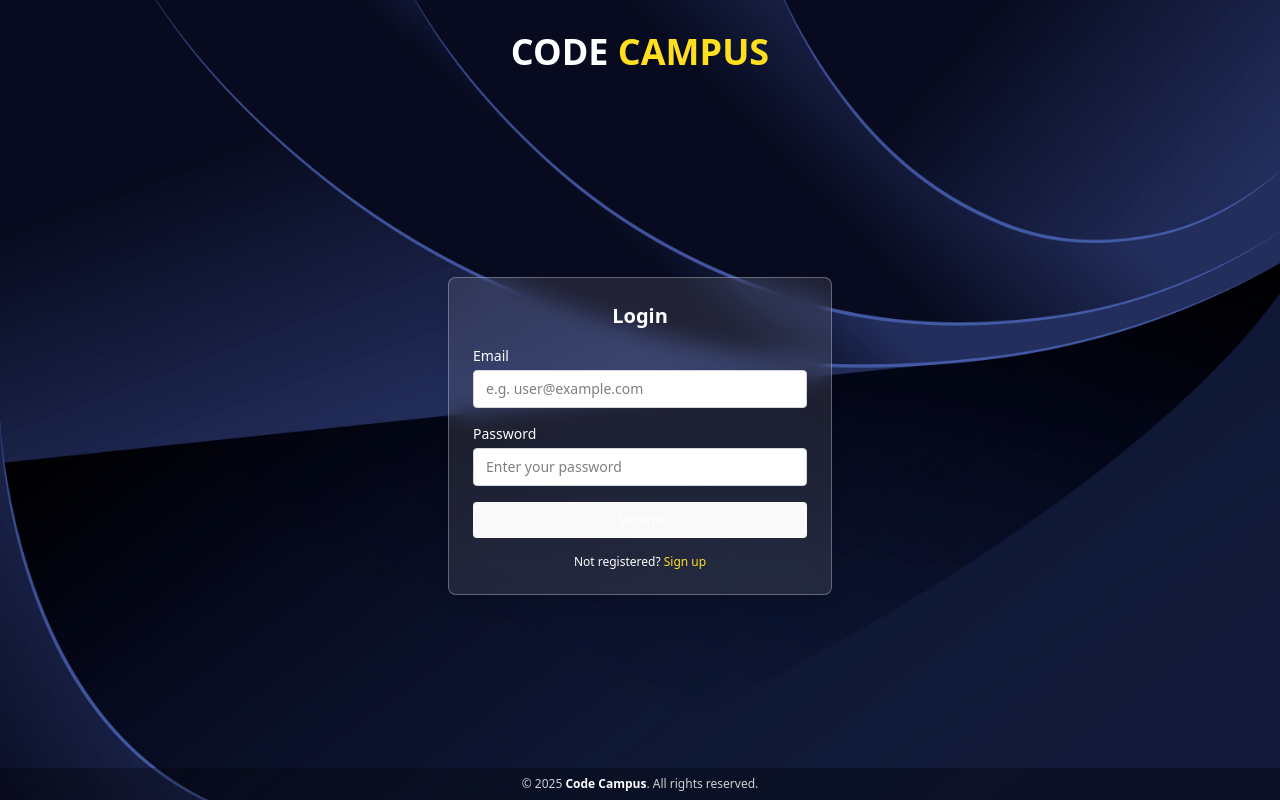
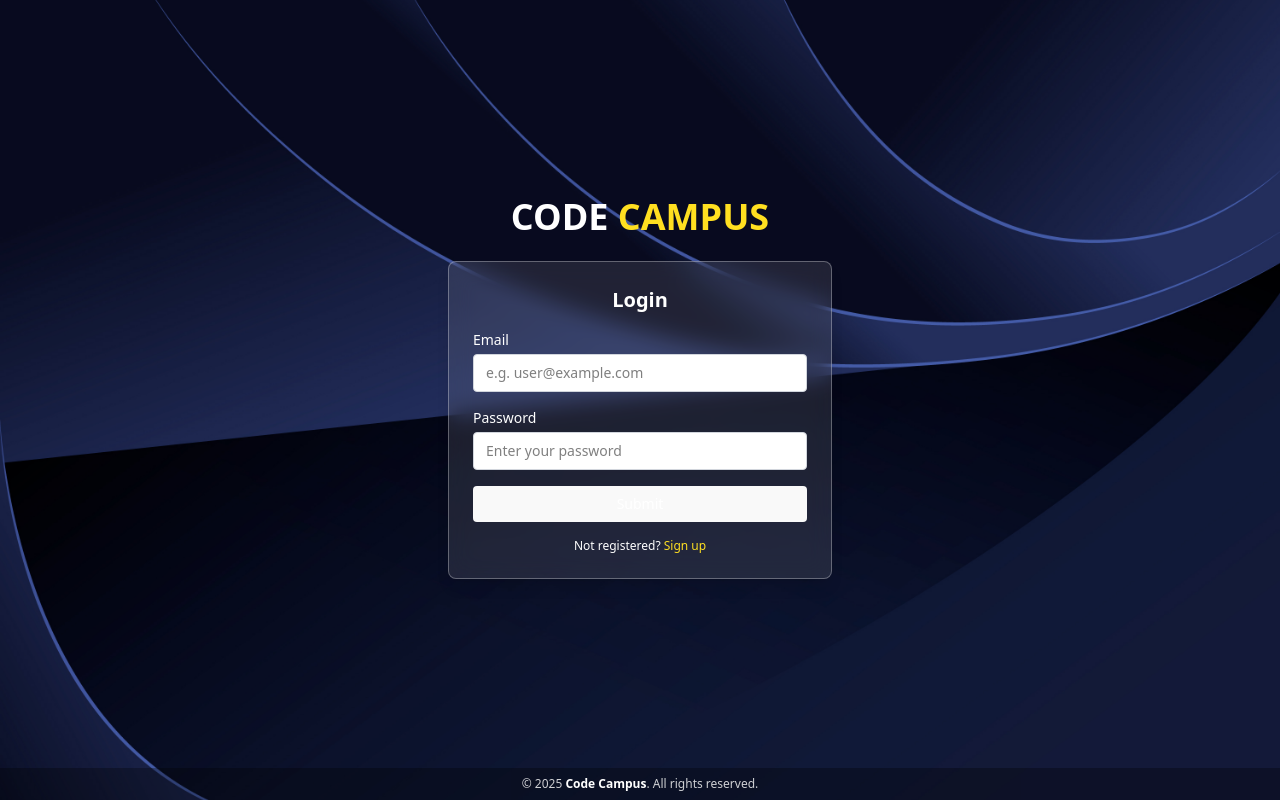
Before and after one commit to SudoShan/code-campus, a React (Vite) app in the folder client/: page / in a window 1280 px wide. Built offline with nearby package versions, Linux system fonts and the light colour scheme.

Commit message:
Login and Signup Page Updated

```diff
--- a/client/src/pages/LoginPage.tsx
+++ b/client/src/pages/LoginPage.tsx
@@ -62,15 +62,14 @@ const LoginPage: React.FC = () => {
         }
       `}</style>
 
-      <div className="min-h-screen flex flex-col bg-[url('./assets/bg.png')] bg-cover bg-center px-4">
-        {/* Header */}
-        <h1 className="text-4xl font-bold text-center mt-8 text-white">
+      <div className="min-h-screen flex flex-col items-center justify-center bg-[url('./assets/bg.png')] bg-cover bg-center px-4 space-y-6">
+        {/* CODE CAMPUS Heading */}
+        <h1 className="text-4xl font-bold text-white">
           <span className="text-white">CODE</span>{' '}
           <span className="text-yellow-300">CAMPUS</span>
         </h1>
 
-        {/* Centered Form */}
-        <div className="flex-grow flex items-center justify-center">
+        {/* Login Form */}
         <form
           onSubmit={handleSubmit}
           noValidate
@@ -139,9 +138,6 @@ const LoginPage: React.FC = () => {
             </Link>
           </p>
         </form>
-        </div>
-
-        {/* Footer always at bottom */}
         <Footer />
       </div>
     </>
```
Lines whose indentation alone changed are shown as unchanged.
